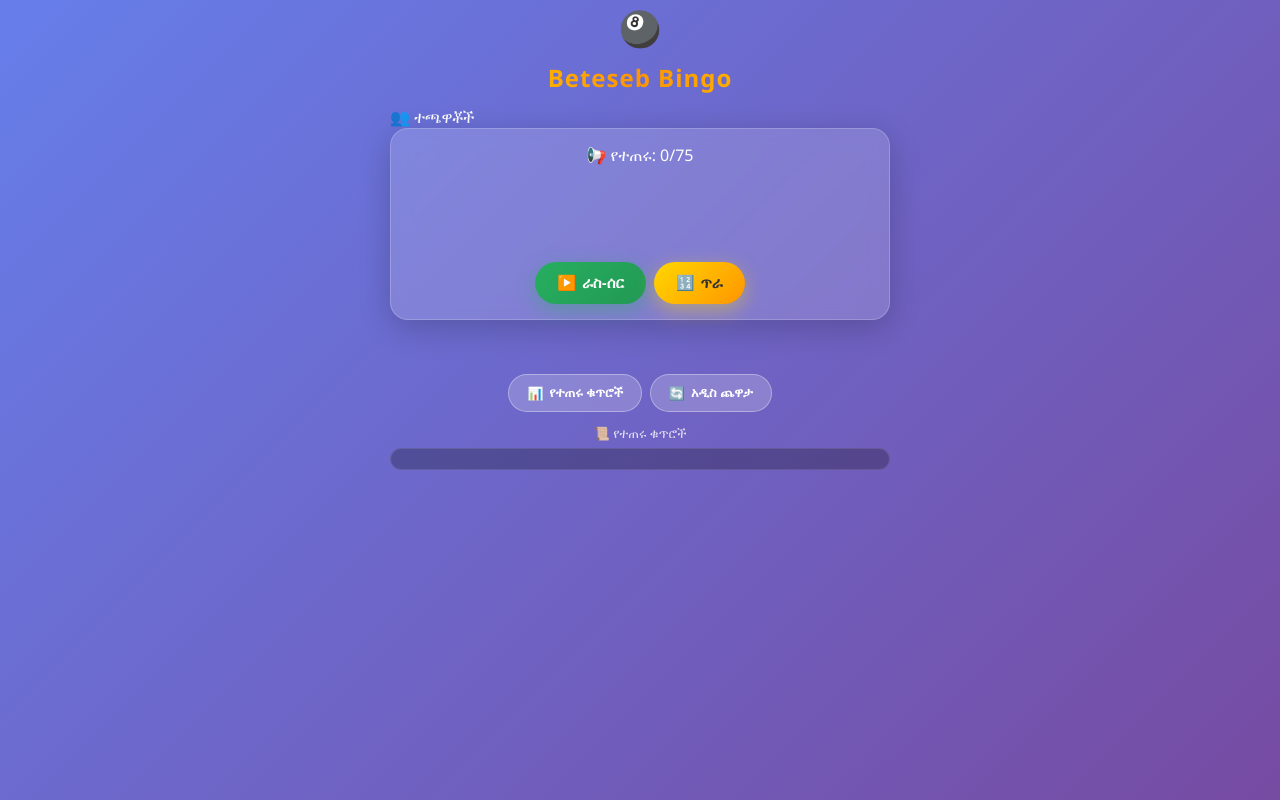
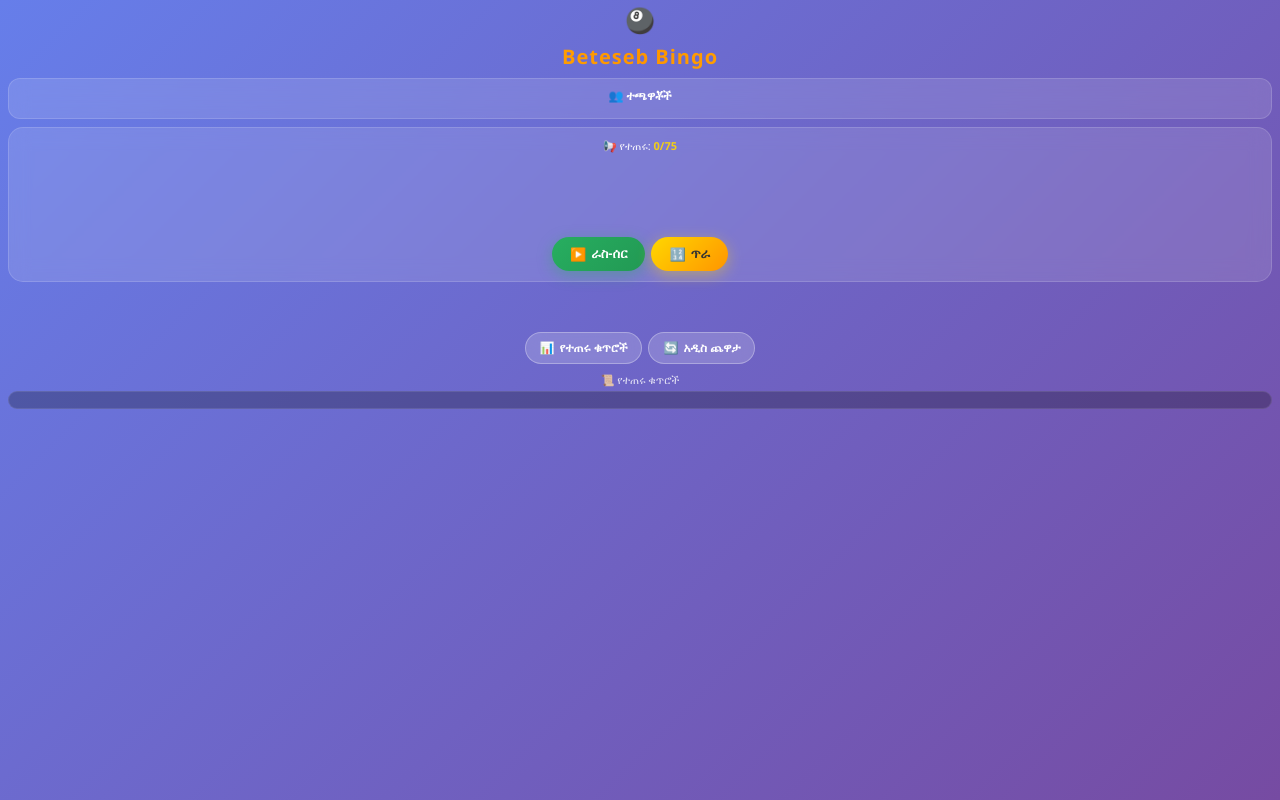
Before and after one commit to abukelela/Etbingobot, a Flask app: page / in a window 1280 px wide. Run offline with Flask 3, Linux system fonts and the light colour scheme; some libraries are stand-ins or nearby versions.

Commit message:
Update style.css

```diff
--- a/static/style.css
+++ b/static/style.css
@@ -5,28 +5,27 @@ body {
   background: linear-gradient(135deg, #667eea 0%, #764ba2 100%);
   min-height: 100vh;
   color: white;
-  padding: 12px;
+  padding: 8px;
   overflow-x: hidden;
 }
 
-.container { max-width: 500px; margin: 0 auto; }
+.container { max-width: 100%; margin: 0 auto; }
 
 /* Title */
 .title-bar {
   text-align: center;
-  margin-bottom: 12px;
-  animation: fadeInDown 0.6s ease;
+  margin-bottom: 8px;
 }
 
 .bingo-ball {
-  font-size: 34px;
+  font-size: 24px;
   display: inline-block;
   animation: bounce 2s infinite;
 }
 
 h1 {
-  font-size: 24px;
-  margin: 3px 0;
+  font-size: 20px;
+  margin: 2px 0;
   background: linear-gradient(90deg, #ffd700, #ff9500, #ffd700);
   -webkit-background-clip: text;
   -webkit-text-fill-color: transparent;
@@ -35,113 +34,130 @@ h1 {
   letter-spacing: 1px;
 }
 
-.subtitle { opacity: 0.85; font-size: 13px; }
-
-/* Top actions */
-.actions-top {
-  display: flex;
-  gap: 8px;
-  justify-content: center;
-  margin-bottom: 12px;
+/* Player selector */
+.top-controls {
+  margin-bottom: 8px;
 }
 
-.btn-pick, .btn-random {
-  flex: 1;
-  max-width: 200px;
-  padding: 12px 16px;
-  border-radius: 25px;
-  font-size: 14px;
-  font-weight: bold;
-  cursor: pointer;
-  border: none;
-  transition: 0.2s;
-  display: inline-flex;
-  align-items: center;
-  justify-content: center;
-  gap: 6px;
+.players-control {
+  background: rgba(255,255,255,0.12);
+  border-radius: 12px;
+  padding: 8px 10px;
+  backdrop-filter: blur(10px);
+  border: 1px solid rgba(255,255,255,0.15);
 }
 
-.btn-pick {
-  background: linear-gradient(135deg, #9b59b6, #8e44ad);
-  color: white;
-  box-shadow: 0 6px 20px rgba(155,89,182,0.4);
+.ps-label {
+  font-size: 12px;
+  font-weight: bold;
+  display: block;
+  margin-bottom: 6px;
+  text-align: center;
 }
 
-.btn-random {
-  background: linear-gradient(135deg, #16a085, #138d75);
-  color: white;
-  box-shadow: 0 6px 20px rgba(22,160,133,0.4);
+.players-buttons {
+  display: flex;
+  gap: 4px;
+  justify-content: center;
+  flex-wrap: wrap;
 }
 
-.btn-pick:active, .btn-random:active {
-  transform: scale(0.95);
+.p-btn {
+  background: rgba(255,255,255,0.15);
+  color: white;
+  border: 1px solid rgba(255,255,255,0.25);
+  min-width: 28px;
+  height: 28px;
+  padding: 0 6px;
+  border-radius: 14px;
+  font-weight: bold;
+  font-size: 12px;
+  cursor: pointer;
+  transition: 0.2s;
+}
+
+.p-btn:active { transform: scale(0.9); }
+
+.p-btn.active {
+  background: linear-gradient(135deg, #ffd700, #ff9500);
+  color: #333;
+  border-color: transparent;
+  box-shadow: 0 0 12px rgba(255,215,0,0.6);
 }
 
 /* Caller */
 .caller {
-  background: rgba(255,255,255,0.15);
-  border-radius: 18px;
-  padding: 15px;
+  background: rgba(255,255,255,0.12);
+  border-radius: 15px;
+  padding: 10px;
   text-align: center;
-  margin-bottom: 12px;
+  margin-bottom: 8px;
   backdrop-filter: blur(10px);
-  border: 1px solid rgba(255,255,255,0.2);
-  box-shadow: 0 8px 32px rgba(0,0,0,0.2);
+  border: 1px solid rgba(255,255,255,0.15);
+}
+
+.called-label {
+  font-size: 11px;
+  opacity: 0.9;
+  margin-bottom: 4px;
+}
+
+.called-label span {
+  color: #ffd700;
+  font-weight: bold;
 }
 
 .last-called {
-  font-size: 60px;
+  font-size: 48px;
   font-weight: 900;
   color: #ffd700;
-  text-shadow: 0 0 30px rgba(255,215,0,0.7), 0 0 60px rgba(255,215,0,0.3);
-  min-height: 70px;
+  text-shadow: 0 0 25px rgba(255,215,0,0.7);
+  min-height: 58px;
   display: flex;
   align-items: center;
   justify-content: center;
-  transition: 0.3s;
 }
 
 .last-called.pulse { animation: pulseNumber 0.6s ease; }
 
 .timer {
-  font-size: 13px;
+  font-size: 11px;
   opacity: 0.9;
-  min-height: 18px;
-  margin-bottom: 8px;
+  min-height: 16px;
+  margin-bottom: 6px;
   color: #ffd700;
   font-weight: bold;
 }
 
 .caller-buttons {
   display: flex;
-  gap: 8px;
+  gap: 6px;
   justify-content: center;
-  flex-wrap: wrap;
 }
 
 .btn-call, .btn-auto {
   border: none;
-  padding: 12px 22px;
-  border-radius: 25px;
-  font-size: 15px;
+  padding: 9px 18px;
+  border-radius: 22px;
+  font-size: 13px;
   font-weight: bold;
   cursor: pointer;
   transition: 0.2s;
   display: inline-flex;
   align-items: center;
-  gap: 6px;
+  gap: 5px;
 }
 
 .btn-call {
   background: linear-gradient(135deg, #ffd700, #ff9500);
   color: #333;
-  box-shadow: 0 6px 20px rgba(255,215,0,0.4);
+  box-shadow: 0 4px 15px rgba(255,215,0,0.4);
 }
 
 .btn-auto {
   background: linear-gradient(135deg, #27ae60, #229954);
   color: white;
-  box-shadow: 0 6px 20px rgba(39,174,96,0.4);
+  box-shadow: 0 4px 15px rgba(39,174,96,0.4);
 }
 
 .btn-call:active, .btn-auto:active { transform: scale(0.95); }
@@ -152,24 +168,69 @@ h1 {
   animation: pulseBtn 1.5s infinite;
 }
 
-/* Card info */
-.card-info {
+/* Status */
+#status {
   text-align: center;
-  font-size: 15px;
-  font-weight: bold;
+  font-size: 18px;
+  font-weight: 900;
   color: #ffd700;
-  margin-bottom: 10px;
-  text-shadow: 0 0 15px rgba(255,215,0,0.6);
-  min-height: 22px;
+  min-height: 26px;
+  margin-bottom: 8px;
+  text-shadow: 0 0 15px rgba(255,215,0,0.8);
 }
 
-/* Board */
-#board {
+#status.bingo { animation: bingoPop 0.5s ease; }
+
+/* Boards */
+.boards {
+  display: grid;
+  gap: 6px;
+  margin-bottom: 8px;
+}
+
+/* Adaptive layouts */
+.boards.p1 { grid-template-columns: 1fr; max-width: 280px; margin-left: auto; margin-right: auto; }
+.boards.p2 { grid-template-columns: 1fr 1fr; }
+.boards.p3 { grid-template-columns: 1fr 1fr 1fr; }
+.boards.p4 { grid-template-columns: 1fr 1fr; }
+.boards.p5, .boards.p6 { grid-template-columns: 1fr 1fr 1fr; }
+.boards.p7, .boards.p8, .boards.p9 { grid-template-columns: 1fr 1fr 1fr; }
+.boards.p10, .boards.p11, .boards.p12, .boards.p13 { grid-template-columns: 1fr 1fr 1fr 1fr; }
+
+.card-wrapper {
+  background: rgba(255,255,255,0.08);
+  border-radius: 10px;
+  padding: 4px;
+  border: 1px solid rgba(255,255,255,0.12);
+  transition: 0.3s;
+}
+
+.card-wrapper.winner {
+  background: linear-gradient(135deg, rgba(255,215,0,0.35), rgba(255,149,0,0.35));
+  border-color: #ffd700;
+  box-shadow: 0 0 20px rgba(255,215,0,0.6);
+  animation: winnerCard 1s infinite alternate;
+}
+
+.card-label {
+  font-size: 9px;
+  font-weight: bold;
+  text-align: center;
+  margin-bottom: 3px;
+  color: #ffd700;
+  white-space: nowrap;
+  overflow: hidden;
+  text-overflow: ellipsis;
+}
+
+.card-wrapper.winner .card-label {
+  animation: pulseNumber 1s infinite;
+}
+
+.board {
   display: grid;
   grid-template-columns: repeat(5, 1fr);
-  gap: 6px;
-  margin-bottom: 12px;
-  animation: fadeInUp 0.6s ease;
+  gap: 2px;
 }
 
 .header {
@@ -238,60 +297,61 @@ h1 {
   background: linear-gradient(135deg, #ffd700, #ff9500);
 }
 
-.cell.winning { animation: winningGlow 1s infinite alternate; }
-
-#status {
-  text-align: center;
-  font-size: 22px;
-  font-weight: 900;
-  color: #ffd700;
-  min-height: 34px;
-  margin-bottom: 8px;
-  text-shadow: 0 0 20px rgba(255,215,0,0.8);
+.cell.winning {
+  animation: winningGlow 1s infinite alternate;
 }
 
-#status.bingo { animation: bingoPop 0.5s ease; }
+/* Larger fonts when 1-2 players */
+.boards.p1 .header { font-size: 20px; border-radius: 8px; }
+.boards.p1 .cell { font-size: 17px; border-radius: 8px; }
+.boards.p1 .cell.free { font-size: 11px; }
+.boards.p1 .card-label { font-size: 12px; }
 
-/* Bottom actions */
+.boards.p2 .header { font-size: 14px; border-radius: 6px; }
+.boards.p2 .cell { font-size: 12px; border-radius: 6px; }
+.boards.p2 .cell.free { font-size: 8px; }
+.boards.p2 .card-label { font-size: 10px; }
+
+/* Actions */
 .actions {
   display: flex;
-  gap: 8px;
+  gap: 6px;
   justify-content: center;
   flex-wrap: wrap;
-  margin-bottom: 12px;
+  margin-bottom: 8px;
 }
 
 .actions button {
-  background: rgba(255,255,255,0.2);
+  background: rgba(255,255,255,0.18);
   color: white;
-  border: 1px solid rgba(255,255,255,0.35);
-  padding: 10px 18px;
-  border-radius: 25px;
+  border: 1px solid rgba(255,255,255,0.3);
+  padding: 8px 14px;
+  border-radius: 20px;
   cursor: pointer;
-  font-size: 13px;
+  font-size: 12px;
   font-weight: 600;
   backdrop-filter: blur(10px);
   display: inline-flex;
   align-items: center;
-  gap: 6px;
+  gap: 5px;
 }
 
 .actions button:active { transform: scale(0.95); }
 
 /* History */
 .history-title {
-  font-size: 13px;
+  font-size: 11px;
   opacity: 0.8;
-  margin-bottom: 6px;
+  margin-bottom: 4px;
   text-align: center;
 }
 
 .history {
   background: rgba(0,0,0,0.25);
-  border-radius: 15px;
-  padding: 10px;
-  font-size: 12px;
-  max-height: 80px;
+  border-radius: 12px;
+  padding: 8px;
+  font-size: 11px;
+  max-height: 70px;
   overflow-y: auto;
   border: 1px solid rgba(255,255,255,0.1);
 }
```
Also changed, not shown: other parts of static/style.css (+40 -116 lines).
